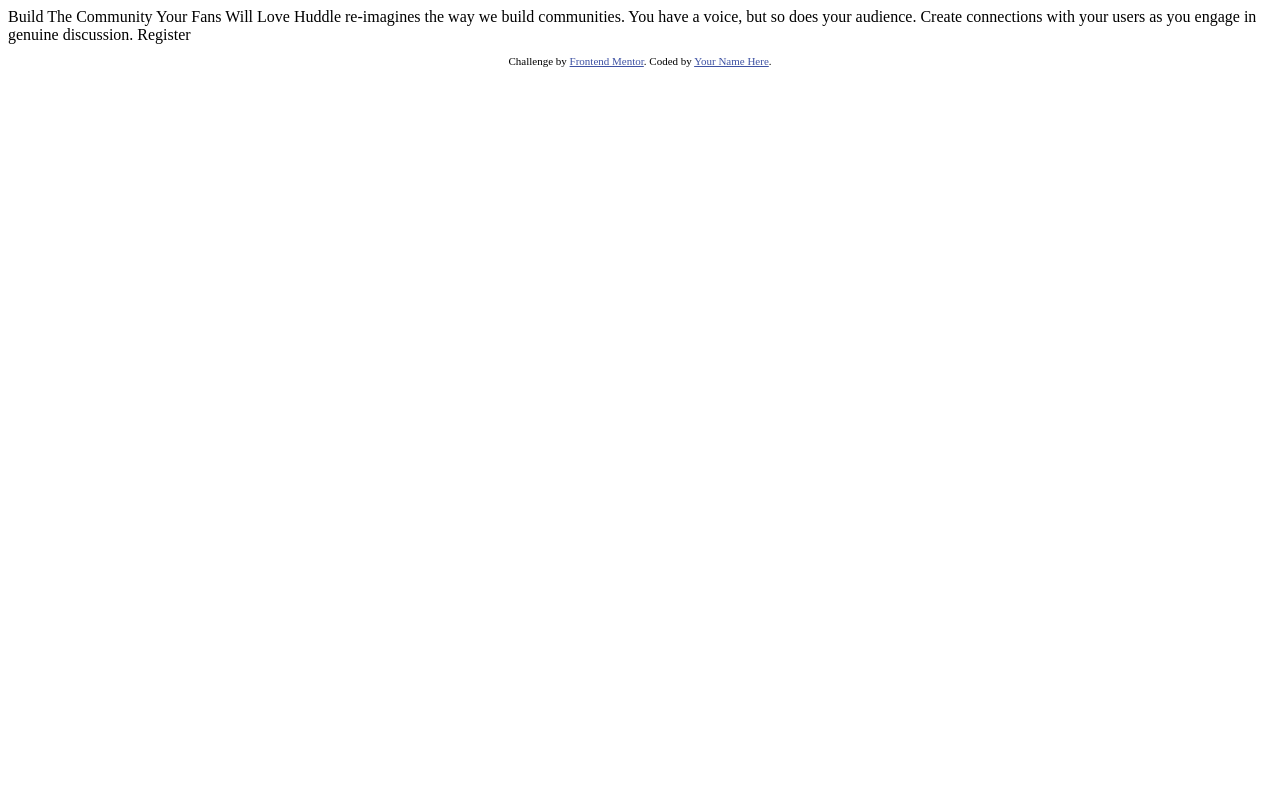
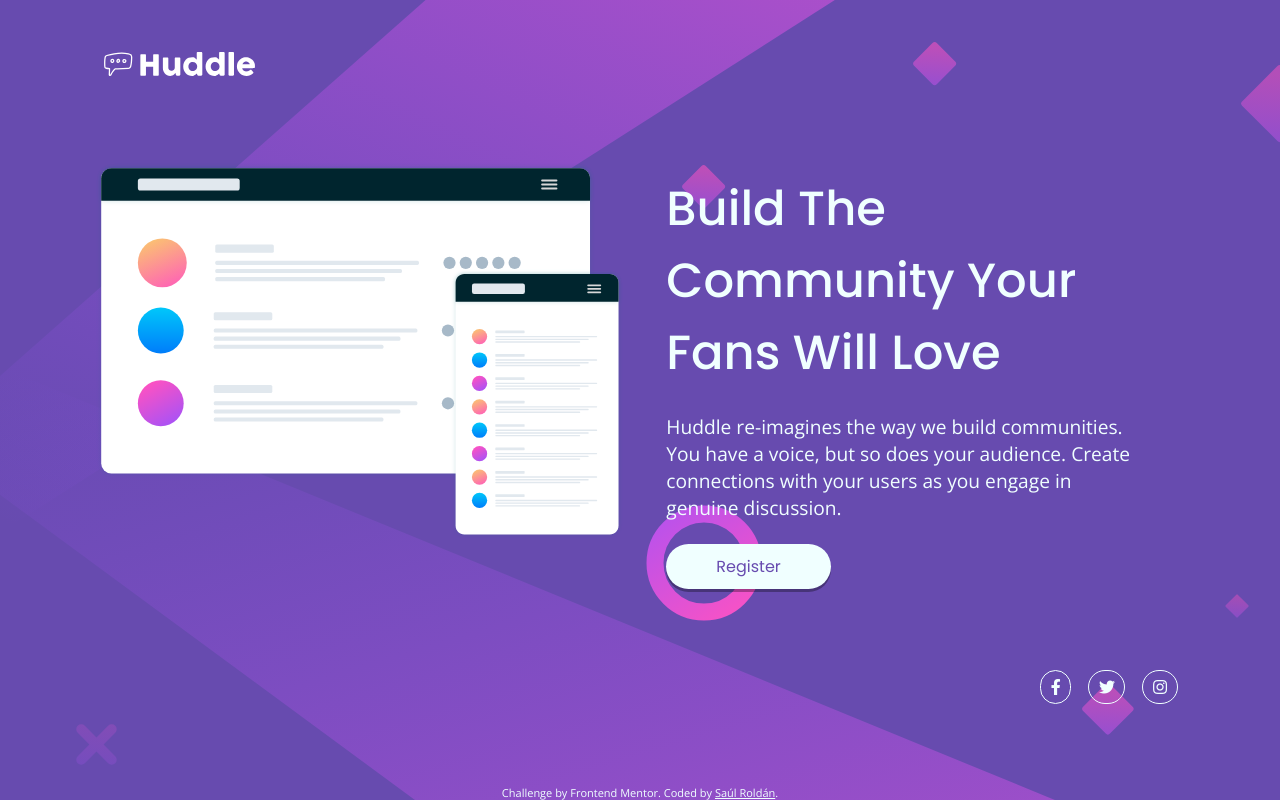
Before and after one commit to saulry90/Frontendmentor__Huddle-Landing_page, a plain HTML site: page index.html in a window 1280 px wide. Drawn offline with nearby package versions, Linux system fonts and the light colour scheme.

Commit message:
maquetación completa

```diff
--- /dev/null
+++ b/css/style.scss
@@ -0,0 +1,154 @@
+@import url('https://fonts.googleapis.com/css2?family=Poppins&display=swap');
+@import url('https://fonts.googleapis.com/css2?family=Open+Sans&display=swap');
+
+$violet:  hsl(257, 40%, 49%);
+$magenta:  hsl(300, 69%, 71%);
+
+$textheadings: 'Poppins', sans-serif;
+$textbody: 'Open Sans', sans-serif;
+
+* {
+    margin: 0;
+    padding: 0;
+    color: azure;
+}
+
+body {
+  background-image: url(../images/bg-mobile.svg);
+  background-repeat: no-repeat;
+  background-color: $violet;
+  font-family: $textbody;
+}
+
+.container {
+  width: 85%;
+  margin: 5% auto;
+  min-height: 95vh;
+  display: flex;
+  flex-direction: column;
+  justify-content: space-between;
+}
+
+//Header
+header {
+  width: 100%;
+}
+
+.logo {
+  max-width: 45%;
+}
+
+//Contenido
+.img-mockups {
+  max-width: 100%;
+}
+
+.info {
+  text-align: center;
+}
+
+h1 {
+  font-family: $textheadings;
+  font-weight: 500;
+  font-size: 1.5rem;
+  margin-top: 10%;
+}
+
+.info p {
+  margin: 5% 0 5% 0;
+}
+
+.button {
+  width: 10rem;
+	box-shadow: 0px 3px 0px 0px #00000050;
+	background-color:azure;
+	border-radius:28px;
+	display:inline-block;
+  cursor:pointer;
+  font-family: $textheadings;
+	color: $violet;
+	font-size:0.9rem;
+	padding:10px 30px;
+	text-decoration:none;
+}
+.button:hover {
+  background-color: $magenta;
+  color: azure;
+}
+.button:active {
+	position:relative;
+	top:1px;
+}
+
+//FOOTER
+.footer {
+  width: 100%;
+  text-align: center;
+}
+
+i.fab {
+  display: inline-block;
+  border-radius: 60px;
+  border: 1px solid azure;
+  padding: 0.5em 0.6em;
+  margin: 0.4em;
+}
+
+//Desktop
+@media only screen and (min-width: 760px){
+  body {
+    background-image: url(../images/bg-desktop.svg);
+  }
+
+  header {
+    width: 100%;
+    margin-top: 4%;
+  }
+
+  .container {
+    margin: 0 auto;
+    height: 100vh;
+  }
+
+  .logo {
+    max-width: 15%;
+  }
+
+  .contenido {
+    display: flex;
+    justify-content: space-between;
+  }
+
+  .img {
+    width: 50%;
+  }
+
+  .info {
+    width: 45%;
+    padding: 0 4% 0 4%;
+    text-align: left;
+  }
+
+  h1 {
+    margin-top: 2%;
+    font-size: 3rem;
+  }
+
+  .info p {
+    font-size: 1.2rem;
+  }
+
+  .button {
+    width: auto;
+    font-size:1rem;
+    padding:10px 50px;
+  }
+
+  .footer {
+    text-align: right;
+  }
+}
+
+//atribution
+.attribution { font-size: 11px; text-align: center; }
+.attribution a:hover { color: $magenta; }
--- a/index.html
+++ b/index.html
@@ -6,28 +6,55 @@
 
   <link rel="icon" type="image/png" sizes="32x32" href="./images/favicon-32x32.png">
 
+
+  <!-- Google Fonts -->
+  <link href="https://fonts.googleapis.com/css2?family=Poppins:wght@400;500;600;700;800&display=swap" rel="stylesheet"/>
+  <link href="https://fonts.googleapis.com/css2?family=Open+Sans:ital,wght@0,600;0,700;1,400&display=swap" rel="stylesheet"/>
+
+  <!-- Icons Library -->
+  <link rel="stylesheet" href="https://cdnjs.cloudflare.com/ajax/libs/font-awesome/5.11.2/css/all.min.css">
+
+  <!-- Custom Style Sheet -->
+  <link rel="stylesheet" href="css/style.css" />
+
   <title>Frontend Mentor | Huddle landing page with single introductory section</title>
 
-  <!-- Feel free to remove these styles or customise in your own stylesheet 👍 -->
-  <style>
-    .attribution { font-size: 11px; text-align: center; }
-    .attribution a { color: hsl(228, 45%, 44%); }
-  </style>
 </head>
 <body>
+  <div class="container">
+    <header>
+      <img src="images/logo.svg" alt="Huddle" class="logo">
+    </header>
 
-  Build The Community Your Fans Will Love
+    <div class="contenido">
+      <div class="img">
+        <img src="images/illustration-mockups.svg" alt="" class="img-mockups">
+      </div>
 
-  Huddle re-imagines the way we build communities. You have a voice, but so does your audience.
-  Create connections with your users as you engage in genuine discussion.
+      <div class="info">
+        <h1>Build The Community Your Fans Will Love</h1>
+        <p>Huddle re-imagines the way we build communities. You have a voice, but so does your audience. Create connections with your users as you engage in genuine discussion.</p>
+        <a href="#" class="button">Register</a>
+      </div>
+    </div>
 
-  Register
+    <div class="footer">
+      <i class="fab fa-facebook-f"></i>
+      <i class="fab fa-twitter"></i>
+      <i class="fab fa-instagram"></i>
+    </div>
 
-  <footer>
-    <p class="attribution">
-      Challenge by <a href="https://www.frontendmentor.io?ref=challenge" target="_blank">Frontend Mentor</a>.
-      Coded by <a href="#">Your Name Here</a>.
-    </p>
-  </footer>
+
+
+
+
+
+    <footer>
+      <p class="attribution">
+        Challenge by Frontend Mentor.
+        Coded by <a href="https://www.frontendmentor.io/profile/saulry90" target="_blank">Saúl Roldán</a>.
+      </p>
+    </footer>
+  </div>
 </body>
 </html>
```
Also changed, not shown: css/style.css (added), 1 other file.
